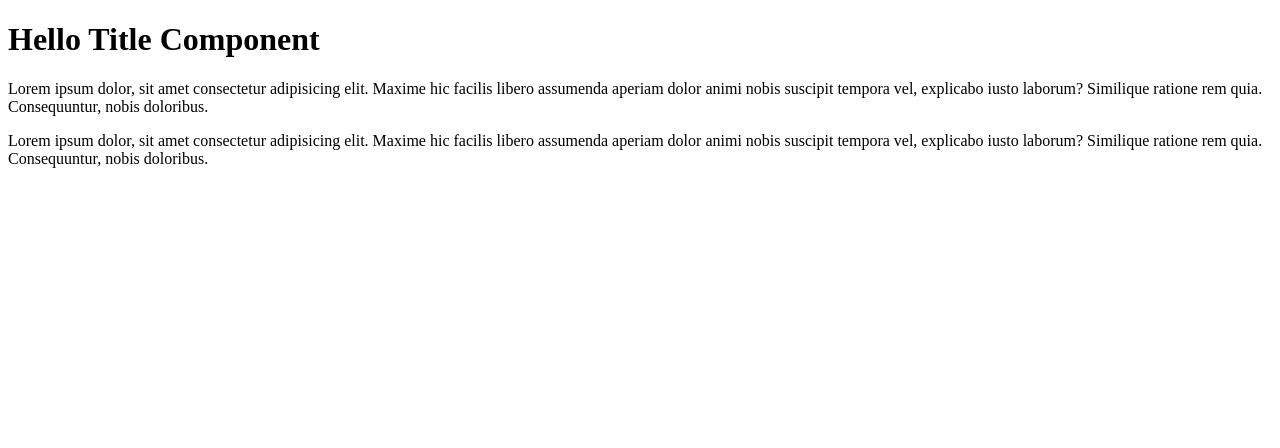
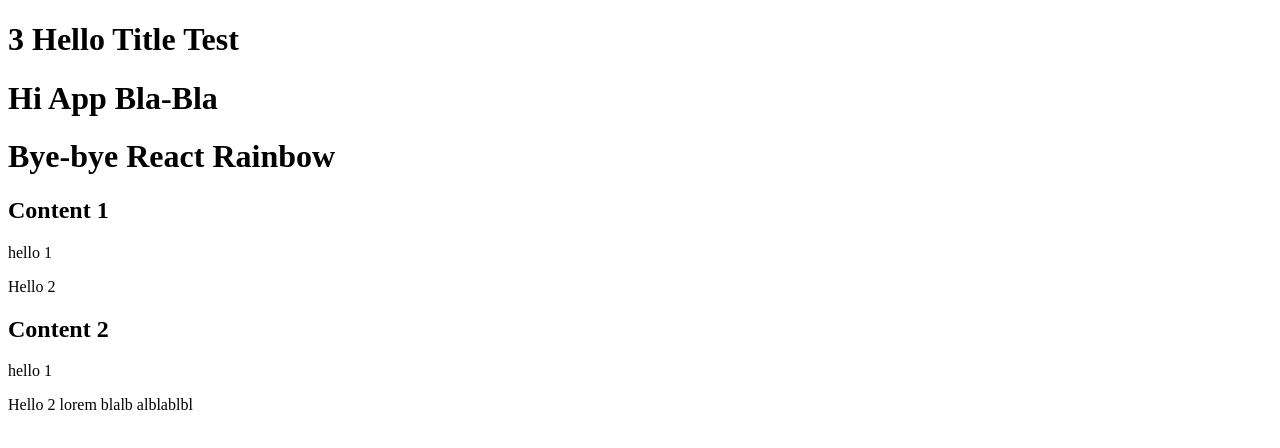
Before and after one commit to kznkv-skillup/react-shop-project-16-03, a React (Create React App) app: page / in a window 1280 px wide. Shown: the top 448 px of the page. Built offline with nearby package versions, Linux system fonts and the light colour scheme.

Commit message:
+added props to components

```diff
--- a/src/index.tsx
+++ b/src/index.tsx
@@ -1,32 +1,50 @@
 import React from 'react'
 import ReactDOM from 'react-dom/client'
 
-// Arrow Function
-const Title = () => <h1>Hello Title Component</h1>
+type HeaderProps = {
+    text: string
+    leftPart: string
+    rightPart: string
+    order?: number
+}
 
-const Content = () => (
-    <div>
-        <p>
-            Lorem ipsum dolor, sit amet consectetur adipisicing elit. Maxime hic
-            facilis libero assumenda aperiam dolor animi nobis suscipit tempora
-            vel, explicabo iusto laborum? Similique ratione rem quia.
-            Consequuntur, nobis doloribus.
-        </p>
-        <p>
-            Lorem ipsum dolor, sit amet consectetur adipisicing elit. Maxime hic
-            facilis libero assumenda aperiam dolor animi nobis suscipit tempora
-            vel, explicabo iusto laborum? Similique ratione rem quia.
-            Consequuntur, nobis doloribus.
-        </p>
-    </div>
-)
+type ContentType = {
+    title: string
+    text1: string
+    text2: string
+}
+
+const Header = (props: HeaderProps) => {
+    return (
+        <h1>
+            {props.order} {props.leftPart} {props.text} {props.rightPart}
+        </h1>
+    )
+}
+
+const Content = (props: ContentType) => {
+    return (
+        <>
+            <h2>{props.title}</h2>
+            <p>{props.text1}</p>
+            <p>{props.text2}</p>
+        </>
+    )
+}
 
 const App = () => {
     return (
-        <div>
-            <Title />
-            <Content />
-        </div>
+        <>
+            <Header order={3} text="Title" leftPart="Hello" rightPart="Test" />
+            <Header text="App" leftPart="Hi" rightPart="Bla-Bla" />
+            <Header text="React" leftPart="Bye-bye" rightPart="Rainbow" />
+            <Content title="Content 1" text1="hello 1" text2="Hello 2" />
+            <Content
+                title="Content 2"
+                text1="hello 1"
+                text2="Hello 2 lorem blalb alblablbl"
+            />
+        </>
     )
 }
 
```
